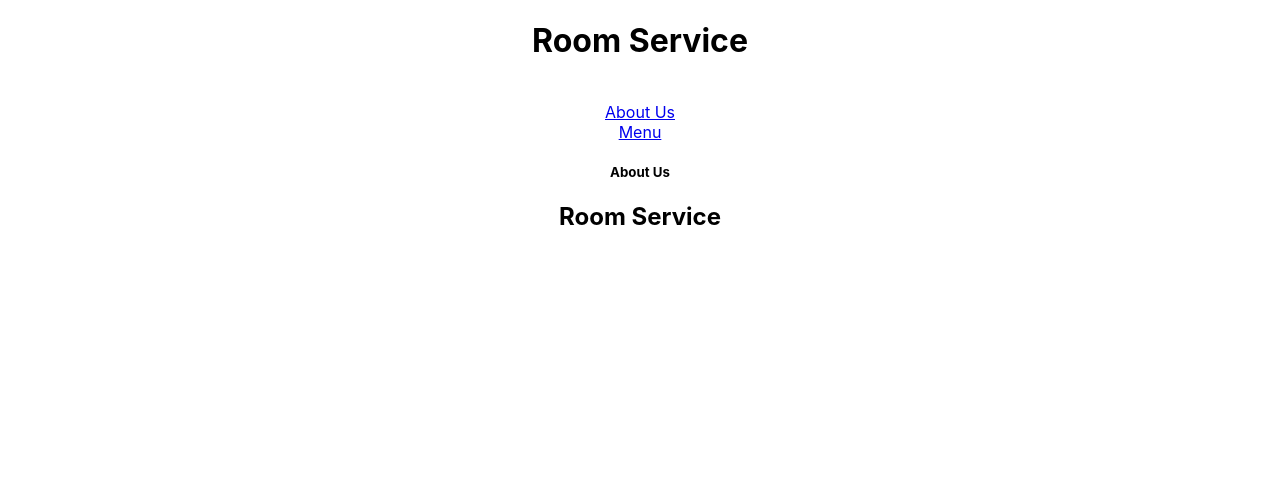
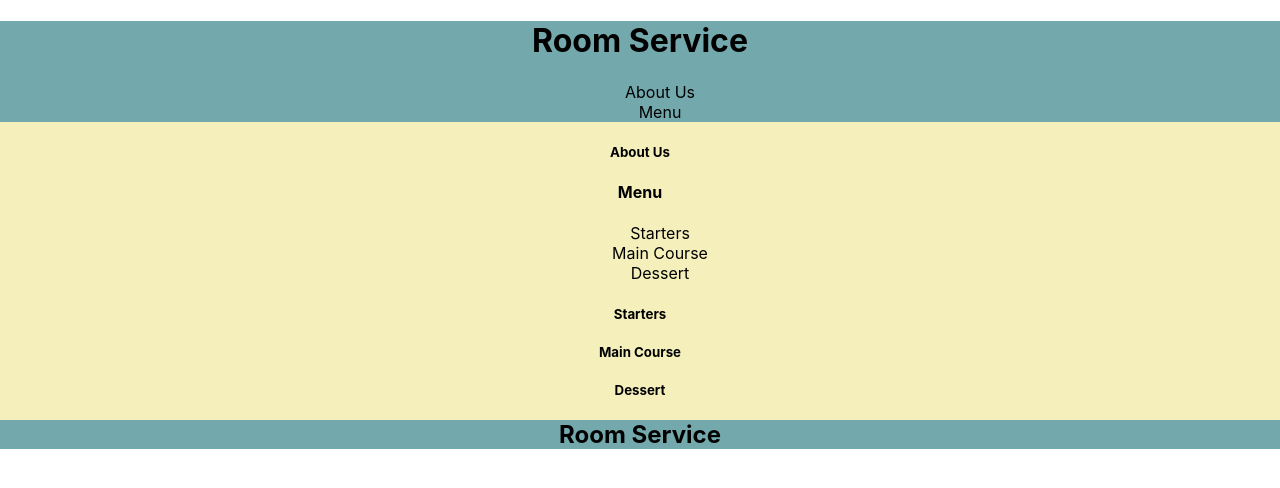
Before and after one commit to Ollie-Judge/room-service, a React (Create React App) app: page / in a window 1280 px wide. Shown: the top 488 px of the page. Built offline with nearby package versions, Linux system fonts and the light colour scheme.

Commit message:
added styling and menu nav

```diff
--- a/src/App.css
+++ b/src/App.css
@@ -1,3 +1,6 @@
 .App {
   text-align: center;
+  margin: 0;
+  padding: 0;
+  background-color: #f5f0bb;
 }
--- a/src/App.js
+++ b/src/App.js
@@ -1,6 +1,7 @@
 import "./App.css";
 import Header from "./components/header";
 import About from "./components/about";
+import Menu from "./components/menu";
 import Footer from "./components/footer";
 
 function App() {
@@ -8,6 +9,7 @@ function App() {
     <div className="App">
       <Header />
       <About />
+      <Menu />
       <Footer />
     </div>
   );
--- a/src/components/about.js
+++ b/src/components/about.js
@@ -7,7 +7,9 @@ const About = () => {
         <h5>About Us</h5>
       </div>
 
-      <div></div>
+      <div>
+        <p></p>
+      </div>
     </div>
   );
 };
--- a/src/components/footer.js
+++ b/src/components/footer.js
@@ -1,4 +1,5 @@
 import React from "react";
+import "../styling/footer.css";
 
 const Footer = () => {
   return (
--- a/src/components/menu.js
+++ b/src/components/menu.js
@@ -4,10 +4,34 @@ const Menu = () => {
   return (
     <div id="menu">
       <div>
-        <h5>Menu</h5>
+        <h4>Menu</h4>
       </div>
 
-      <div></div>
+      <div>
+        <ul>
+          <li>
+            <a href="#starters">Starters</a>
+          </li>
+          <li>
+            <a href="#main">Main Course</a>
+          </li>
+          <li>
+            <a href="#dessert">Dessert</a>
+          </li>
+        </ul>
+      </div>
+
+      <div>
+        <h5 id="starers">Starters</h5>
+      </div>
+
+      <div>
+        <h5 id="main">Main Course</h5>
+      </div>
+
+      <div>
+        <h5 id="dessert">Dessert</h5>
+      </div>
     </div>
   );
 };
--- a/src/index.css
+++ b/src/index.css
@@ -1,13 +1,14 @@
 body {
   margin: 0;
-  font-family: -apple-system, BlinkMacSystemFont, 'Segoe UI', 'Roboto', 'Oxygen',
-    'Ubuntu', 'Cantarell', 'Fira Sans', 'Droid Sans', 'Helvetica Neue',
+  padding: 0;
+  font-family: -apple-system, BlinkMacSystemFont, "Segoe UI", "Roboto", "Oxygen",
+    "Ubuntu", "Cantarell", "Fira Sans", "Droid Sans", "Helvetica Neue",
     sans-serif;
   -webkit-font-smoothing: antialiased;
   -moz-osx-font-smoothing: grayscale;
 }
 
 code {
-  font-family: source-code-pro, Menlo, Monaco, Consolas, 'Courier New',
+  font-family: source-code-pro, Menlo, Monaco, Consolas, "Courier New",
     monospace;
 }
--- /dev/null
+++ b/src/styling/footer.css
@@ -0,0 +1,5 @@
+footer {
+  margin: 0;
+  padding: 0;
+  background-color: #73a9ad;
+}
--- a/src/styling/header.css
+++ b/src/styling/header.css
@@ -1,4 +1,19 @@
+header {
+  margin: 0;
+  padding: 0;
+  background-color: #73a9ad;
+}
+
 ul {
   list-style-type: none;
-  display: inline;
 }
+
+a {
+  color: black;
+  text-decoration: none;
+}
+
+a:visited {
+  display: none;
+  color: black;
+}
```
